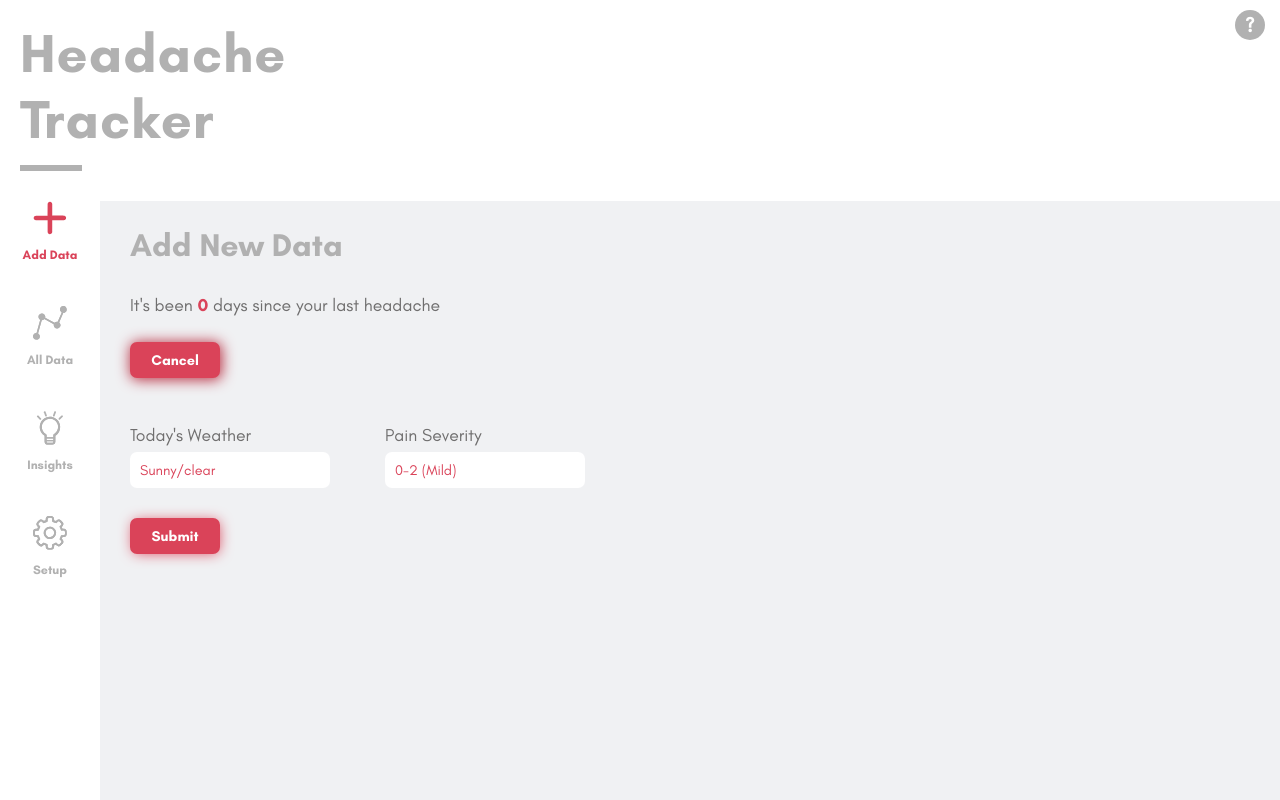
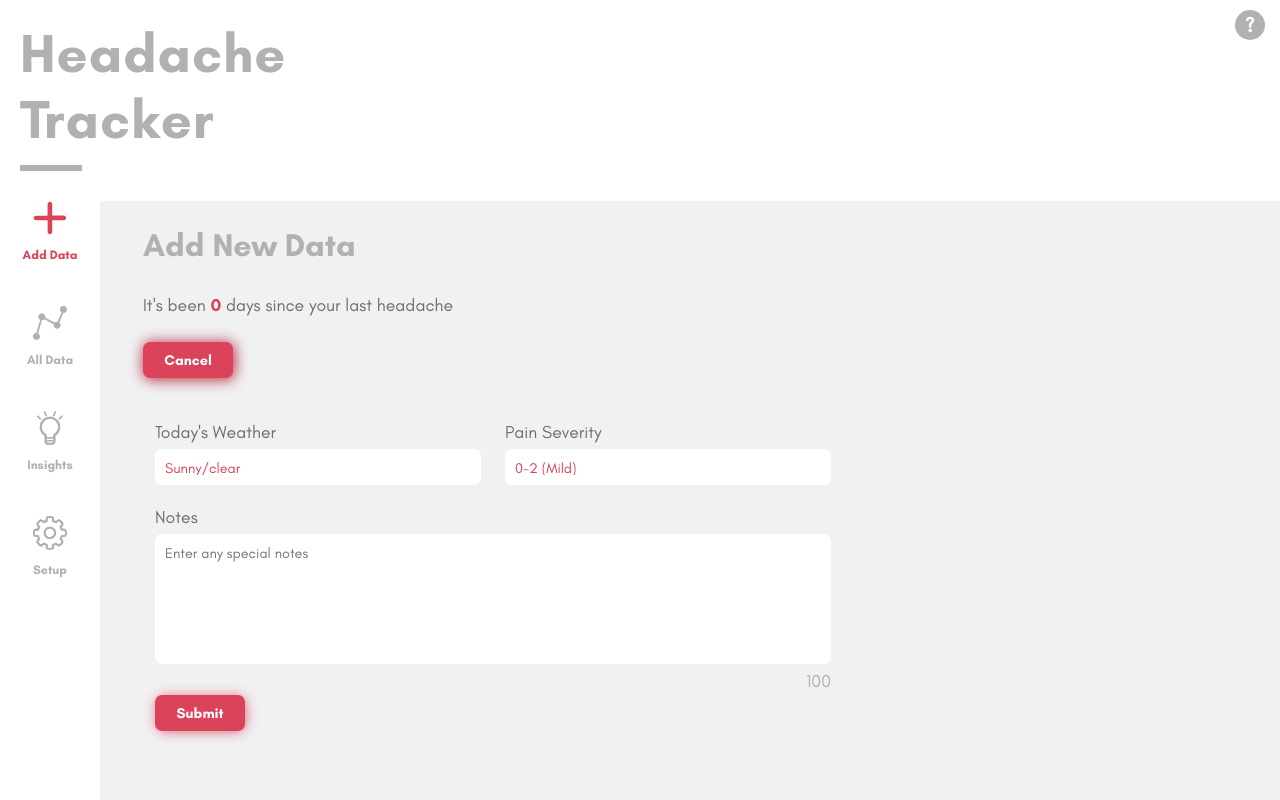
Before and after one commit to AlexanderLyon/Headache-Tracker, a React app: page / in a window 1280 px wide. Both pictures are taken after a click on the button "Add Headache Data". Shown: the top 800 px of the page. Built offline with nearby package versions, Linux system fonts and the light colour scheme; no server answers.

Commit message:
Form improvements

```diff
--- a/src/Components/Panels/AddData.js
+++ b/src/Components/Panels/AddData.js
@@ -5,18 +5,21 @@ export class AddData extends React.Component {
     super(props);
     this.state = {
       addingData: false,
+      showingConfirmation: false,
+      charsRemaining: 100,
       elapsedDays: 0
     };
 
     this.handleClick = this.handleClick.bind(this);
     this.submitForm = this.submitForm.bind(this);
+    this.notesKeyup = this.notesKeyup.bind(this);
   }
 
 
   handleClick(e) {
     // Toggles form visibility
     if (this.state.addingData) {
-      this.setState({ addingData: false });
+      this.setState({ addingData: false, charsRemaining: 100 });
     }
     else {
       this.setState({ addingData: true });
@@ -32,6 +35,7 @@ export class AddData extends React.Component {
       'userID': this.props.userID,
       'todays-weather': document.getElementById('todays-weather').value,
       'pain-severity': document.getElementById('pain-severity').value,
+      'notes': document.getElementById('entry-notes').value
     }
 
     // Turn the data object into an array of URL-encoded key/value pairs.
@@ -46,6 +50,7 @@ export class AddData extends React.Component {
         // Completed successfully
         this.setState({
           addingData: false,
+          showingConfirmation: true,
           elapsedDays: 0
         });
       }
@@ -58,6 +63,12 @@ export class AddData extends React.Component {
     xhr.open('POST', e.target.getAttribute('action'));
     xhr.setRequestHeader('Content-Type', 'application/x-www-form-urlencoded');
     xhr.send(urlEncodedData);
+  }
+
+
+  notesKeyup(e) {
+    const charCount = e.currentTarget.value.length;
+    this.setState({charsRemaining: 100 - charCount});
   }
 
 
@@ -92,6 +103,16 @@ export class AddData extends React.Component {
               </select>
             </div>
 
+            <div className="field full-width">
+              <label htmlFor="entry-notes">Notes</label>
+              <textarea id="entry-notes"
+                maxlength="100"
+                placeholder="Enter any special notes"
+                onKeyUp={this.notesKeyup}>
+              </textarea>
+              <p id="characters"><span id="char-count">{this.state.charsRemaining}</span></p>
+            </div>
+
             <button type="submit" className="btn">Submit</button>
           </form>
         }
--- a/src/css/style.css
+++ b/src/css/style.css
@@ -125,7 +125,7 @@ section {
   box-sizing: border-box;
   min-height: 100vh;
   width: calc(100% - 100px);
-  padding: 10px 30px;
+  padding: 10px 43px;
   background-color: #f0f1f3; }
   section p {
     color: #6f6e6e;
@@ -143,11 +143,17 @@ section {
     color: #DA4359;
     font-weight: bold; }
   section form#add-data {
-    padding: 20px 0px; }
+    padding: 20px 0px;
+    max-width: 700px; }
     section form#add-data .field {
       display: inline-block;
-      width: 200px;
-      margin: 10px 55px 10px 0px; }
+      box-sizing: border-box;
+      width: 50%;
+      padding: 7px 12px;
+      vertical-align: top; }
+      section form#add-data .field.full-width {
+        display: block;
+        width: 100%; }
       section form#add-data .field label {
         display: block;
         margin: 7px 0px;
@@ -155,10 +161,11 @@ section {
         font-size: 1.1em; }
       section form#add-data .field input[type="text"], section form#add-data .field input[type="date"], section form#add-data .field select {
         color: #DA4359;
+        box-sizing: border-box;
         background-color: white;
         -moz-appearance: none;
         -webkit-appearance: none;
-        padding: 0px 10px;
+        padding: 10px;
         font-size: 0.9rem;
         border: none;
         border-radius: 7px;
@@ -168,9 +175,30 @@ section {
         section form#add-data .field input[type="text"]:focus, section form#add-data .field input[type="date"]:focus, section form#add-data .field select:focus {
           outline: none;
           box-shadow: 1px 2px 14px 0px rgba(218, 67, 89, 0.55); }
+      section form#add-data .field textarea {
+        box-sizing: border-box;
+        color: #DA4359;
+        background-color: white;
+        -moz-appearance: none;
+        -webkit-appearance: none;
+        padding: 10px;
+        font-size: 0.9rem;
+        border: none;
+        border-radius: 7px;
+        height: 130px;
+        width: 100%;
+        transition: 150ms;
+        resize: none; }
+        section form#add-data .field textarea:focus {
+          outline: none;
+          box-shadow: 1px 2px 14px 0px rgba(218, 67, 89, 0.55); }
+      section form#add-data .field #characters {
+        float: right;
+        margin: 2px 0px;
+        color: #b1b1b1; }
     section form#add-data button[type="submit"] {
       display: block;
-      margin-top: 20px; }
+      margin: 20px 0px 0px 12px; }
   section #user-settings {
     float: left; }
   section #user-settings, section #triggers-setup {
@@ -251,6 +279,13 @@ section {
 
   #help-menu #help-dialog {
     top: calc(50% - 150px);
-    height: 300px; } }
+    height: 300px; }
+
+  section form#add-data .field {
+    display: block;
+    width: 100%;
+    padding: 6px 0px; }
+  section form#add-data button[type="submit"] {
+    margin-left: 0px; } }
 
 /*# sourceMappingURL=style.css.map */
--- a/src/css/style.scss
+++ b/src/css/style.scss
@@ -161,7 +161,7 @@ section {
   box-sizing: border-box;
   min-height: 100vh;
   width: calc(100% - 100px);
-  padding: 10px 30px;
+  padding: 10px 43px;
   background-color: #f0f1f3;
 
   p {
@@ -191,11 +191,19 @@ section {
 
   form#add-data {
     padding: 20px 0px;
+    max-width: 700px;
 
     .field {
       display: inline-block;
-      width: 200px;
-      margin: 10px 55px 10px 0px;
+      box-sizing: border-box;
+      width: 50%;
+      padding: 7px 12px;
+      vertical-align: top;
+
+      &.full-width {
+        display: block;
+        width: 100%;
+      }
 
       label {
         display: block;
@@ -206,10 +214,11 @@ section {
 
       input[type="text"], input[type="date"], select {
         color: $red;
+        box-sizing: border-box;
         background-color: white;
         -moz-appearance: none;
         -webkit-appearance: none;
-        padding: 0px 10px;
+        padding: 10px;
         font-size: 0.9rem;
         border: none;
         border-radius: 7px;
@@ -222,11 +231,38 @@ section {
           box-shadow: 1px 2px 14px 0px rgba(218, 67, 89, 0.55);
         }
       }
+
+      textarea {
+        box-sizing: border-box;
+        color: $red;
+        background-color: white;
+        -moz-appearance: none;
+        -webkit-appearance: none;
+        padding: 10px;
+        font-size: 0.9rem;
+        border: none;
+        border-radius: 7px;
+        height: 130px;
+        width: 100%;
+        transition: 150ms;
+        resize: none;
+
+        &:focus {
+          outline: none;
+          box-shadow: 1px 2px 14px 0px rgba(218, 67, 89, 0.55);
+        }
+      }
+
+      #characters {
+        float: right;
+        margin: 2px 0px;
+        color: $lightgrey;
+      }
     }
 
     button[type="submit"] {
       display: block;
-      margin-top: 20px;
+      margin: 20px 0px 0px 12px;
     }
   }
 
@@ -343,4 +379,18 @@ section {
       height: 300px;
     }
   }
+
+  section {
+    form#add-data {
+      .field {
+        display: block;
+        width: 100%;
+        padding: 6px 0px;
+      }
+
+      button[type="submit"] {
+        margin-left: 0px;
+      }
+    }
+  }
 }
```
Also changed, not shown: 2 other files (tests, documents, lock files or other folders).
